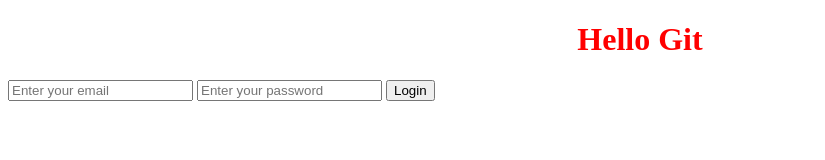
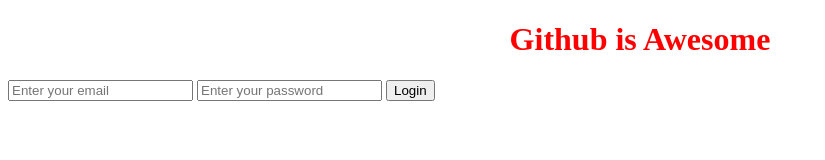
Before and after one commit to kellyglass10/my-amazing-project, a plain HTML site: page index.html in a window 1280 px wide. Shown: the whole page, without its empty margins (0-825 px from the left). Drawn offline with Linux system fonts and the light colour scheme.

Commit message:
change-title-and-h1

```diff
--- a/index.html
+++ b/index.html
@@ -3,12 +3,12 @@
   <head>
     <meta charset="UTF-8" />
     <meta name="viewport" content="width=device-width, initial-scale=1.0" />
-    <title>Document</title>
+    <title>Github Repo Example</title>
     <link rel="stylesheet" href="style.css" />
   </head>
 
   <body>
-    <h1>Hello Git</h1>
+    <h1>Github is Awesome</h1>
     <form>
       <input type="email" placeholder="Enter your email" />
       <input type="pasword" placeholder="Enter your password" />
```
